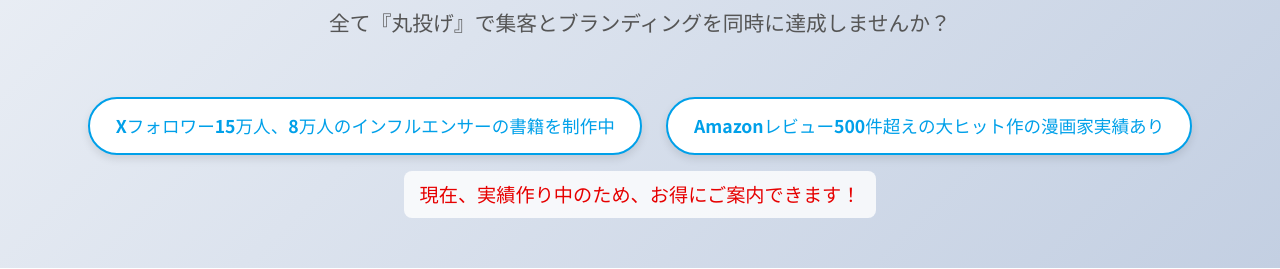
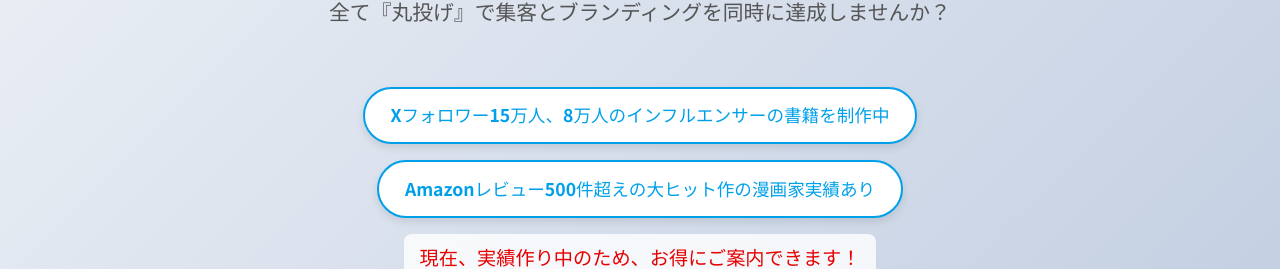
Before and after one commit to rikutoaimanga-max/Kindle-Publishing-Homepage, a React (Vite) app: page / in a window 1280 px wide. Shown: the part 532-801 px from the top of the page. Built offline with nearby package versions, Linux system fonts and the light colour scheme.

Commit message:
Style: Change hero badges layout to vertical stacking

```diff
--- a/src/components/Hero.jsx
+++ b/src/components/Hero.jsx
@@ -83,10 +83,11 @@ const Hero = () => {
 
                 <div style={{
                     display: 'flex',
+                    flexDirection: 'column', // Stack vertically
+                    alignItems: 'center', // Center align items
                     justifyContent: 'center',
-                    gap: '1.5rem',
-                    marginBottom: '0',
-                    flexWrap: 'wrap'
+                    gap: '1rem', // Slightly reduced gap for vertical stacking
+                    marginBottom: '0'
                 }}>
                     {['Xフォロワー15万人、8万人のインフルエンサーの書籍を制作中', 'Amazonレビュー500件超えの大ヒット作の漫画家実績あり'].map((badge, index) => (
                         <div key={index} style={{
```
